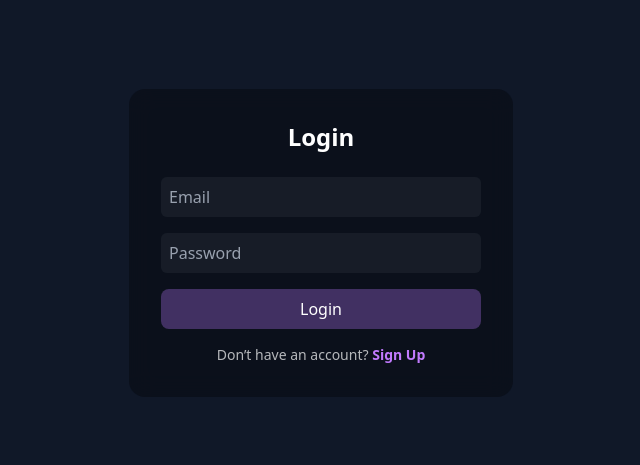
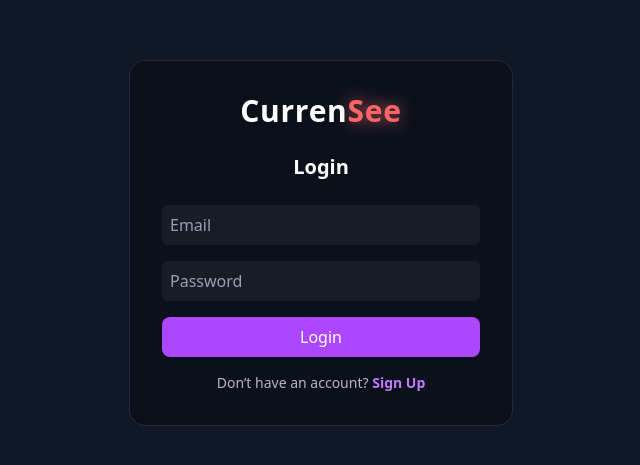
Before and after one commit to Vercii/CurrenSee, a React (Vite) app: page /login in a window 1280 px wide. Shown: the part 157-622 px from the top of the page, without its empty margins (319-959 px from the left). Built offline with nearby package versions, Linux system fonts and the light colour scheme; no server answers; the HTML template or start-up script is replaced by a standard one.

Commit message:
Security

```diff
--- a/src/firebase.ts
+++ b/src/firebase.ts
@@ -9,15 +9,14 @@ import { getAuth } from "firebase/auth/web-extension";
 // Your web app's Firebase configuration
 // For Firebase JS SDK v7.20.0 and later, measurementId is optional
 const firebaseConfig = {
-  apiKey: "AIzaSyBE3G5pPPNlW0TOcjzcfSNAXk02K8wc3VA",
-  authDomain: "currensee-b7ff0.firebaseapp.com",
-  projectId: "currensee-b7ff0",
-  storageBucket: "currensee-b7ff0.firebasestorage.app",
-  messagingSenderId: "322508371487",
-  appId: "1:322508371487:web:9057a6b36528c09a80472a",
-  measurementId: "G-6ND6GNQ3TZ"
-};
-
+  apiKey: import.meta.env.VITE_FIREBASE_API_KEY,
+  authDomain: import.meta.env.VITE_FIREBASE_AUTH_DOMAIN,
+  projectId: import.meta.env.VITE_FIREBASE_PROJECT_ID,
+  storageBucket: import.meta.env.VITE_FIREBASE_STORAGE_BUCKET,
+  messagingSenderId: import.meta.env.VITE_FIREBASE_MESSAGING_SENDER_ID,
+  appId: import.meta.env.VITE_FIREBASE_APP_ID,
+  measurementId: import.meta.env.VITE_FIREBASE_MEASUREMENT_ID
+}
 // Initialize Firebase app
 const app = initializeApp(firebaseConfig)
 
--- a/src/pages/Login.tsx
+++ b/src/pages/Login.tsx
@@ -30,20 +30,32 @@ export default function Login() {
 
   return (
     <div className="flex items-center justify-center min-h-screen bg-gray-900">
-      <div className="p-8 rounded-2xl bg-black/30 backdrop-blur-md w-96 flex flex-col items-center">
-        <h2 className="text-2xl font-bold text-white mb-6">Login</h2>
+      <div className="p-8 rounded-2xl bg-black/30 backdrop-blur-md w-96 flex flex-col items-center border border-white/10">
+
+       <h1 className="text-3xl font-bold mb-6 tracking-wide">
+      <span className="text-white">Curren</span>
+      <span className="text-red-400 drop-shadow-[0_0_8px_rgba(248,113,113,0.7)]">
+        See
+      </span>
+      </h1>
+
+
+
+        {/* LOGIN HEADER */}
+        <h2 className="text-xl font-semibold text-white mb-6">Login</h2>
 
         <input
           type="email"
           placeholder="Email"
-          className="w-full p-2 rounded-md mb-4 bg-white/5 text-white placeholder-gray-400"
+          className="w-full p-2 rounded-md mb-4 bg-white/5 text-white placeholder-gray-400 outline-none focus:ring-2 focus:ring-purple-500"
           value={email}
           onChange={(e) => setEmail(e.target.value)}
         />
+
         <input
           type="password"
           placeholder="Password"
-          className="w-full p-2 rounded-md mb-4 bg-white/5 text-white placeholder-gray-400"
+          className="w-full p-2 rounded-md mb-4 bg-white/5 text-white placeholder-gray-400 outline-none focus:ring-2 focus:ring-purple-500"
           value={password}
           onChange={(e) => setPassword(e.target.value)}
         />
@@ -51,12 +63,12 @@ export default function Login() {
         <button
           onClick={handleLogin}
           disabled={loading}
-          className="w-full p-2 rounded-lg bg-purple-400/30 hover:bg-purple-400/50 transition mb-4"
+          className="w-full p-2 rounded-lg bg-purple-500 hover:bg-purple-600 transition mb-4 disabled:bg-gray-600"
         >
           {loading ? "Logging in..." : "Login"}
         </button>
 
-        {/* Sign Up Button */}
+        {/* SIGN UP LINK */}
         <span className="text-white/70 text-sm">
           Don’t have an account?{" "}
           <Link
@@ -66,6 +78,7 @@ export default function Login() {
             Sign Up
           </Link>
         </span>
+
       </div>
     </div>
   )
```
Also changed, not shown: src/env.d.ts (added, +16 -0 lines).
